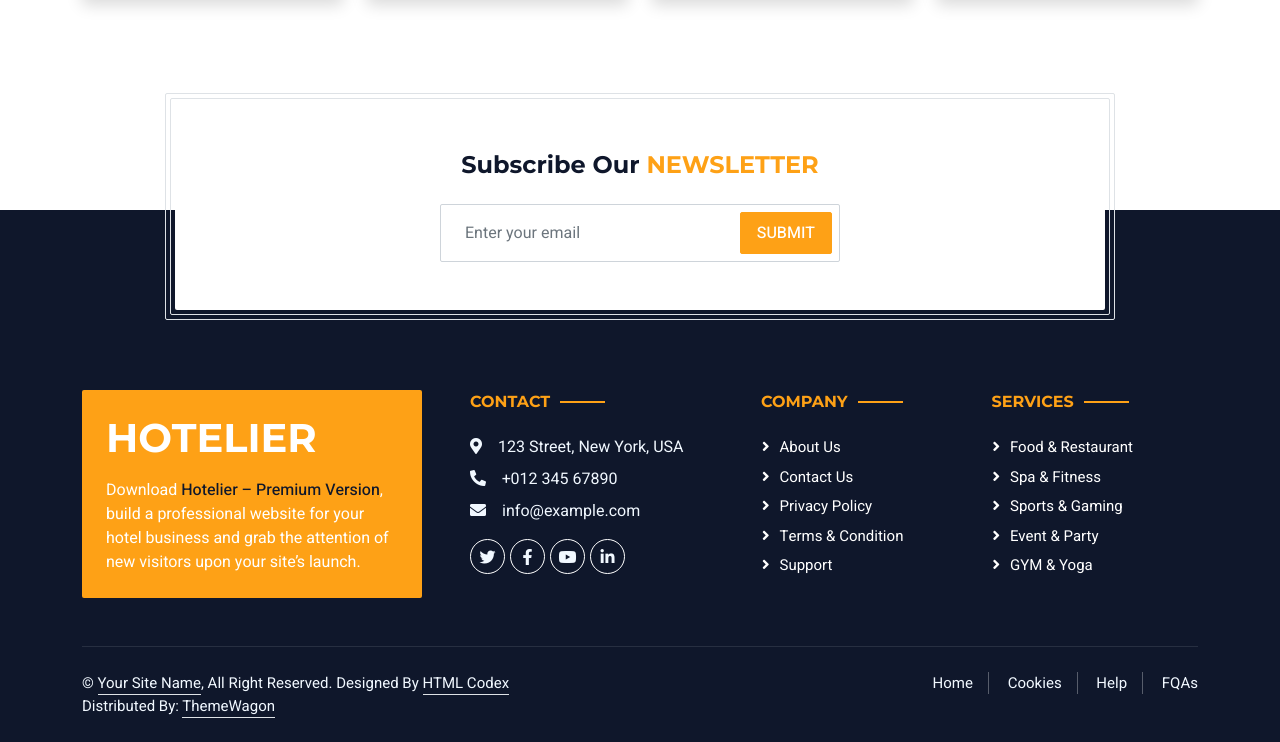
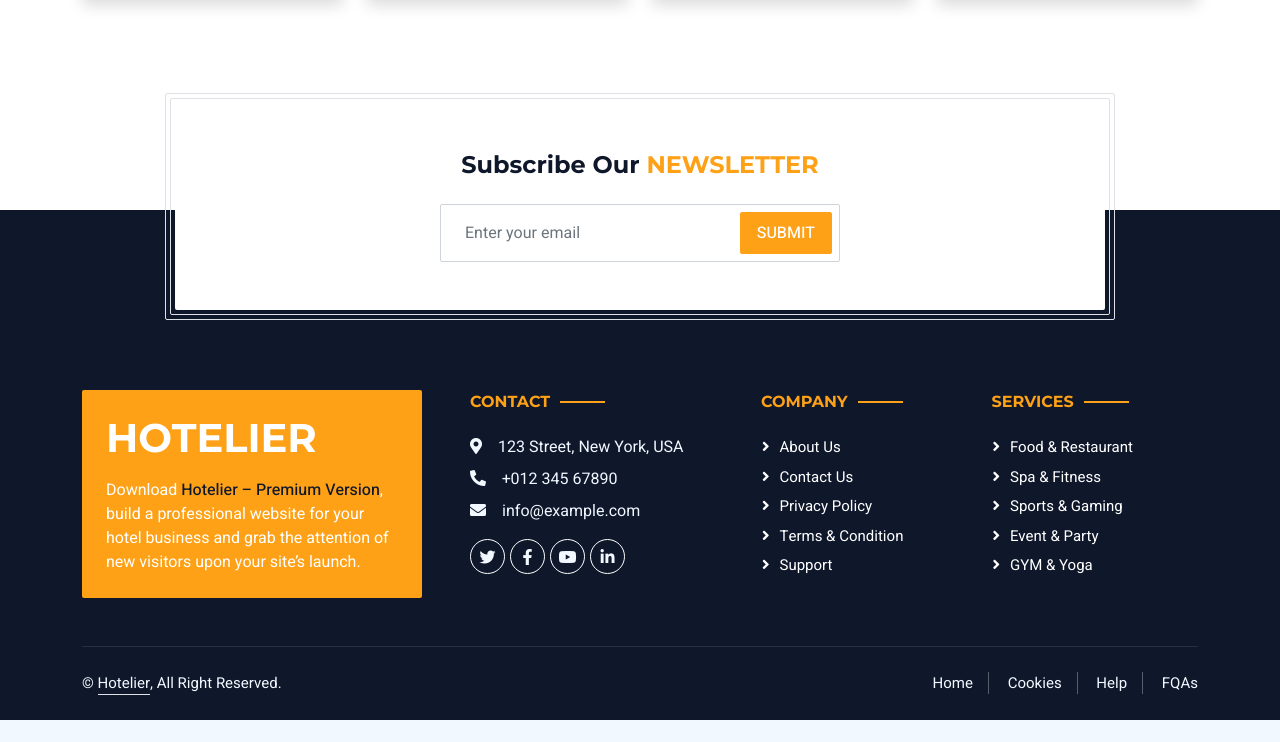
Before and after one commit to bruno-mkti/web-hotelier, a plain HTML site: page index.html in a window 1280 px wide. Shown: the part 4711-5453 px from the top of the page. After the commit the page ends 5431 px from the top, so only its background shows below. Drawn offline with nearby package versions, Linux system fonts and the light colour scheme.

Commit message:
update index.html

```diff
--- a/index.html
+++ b/index.html
@@ -3,7 +3,7 @@
 
 <head>
     <meta charset="utf-8">
-    <title>Hotelier - Hotel HTML Template</title>
+    <title>Hotelier</title>
     <meta content="width=device-width, initial-scale=1.0" name="viewport">
     <meta content="" name="keywords">
     <meta content="" name="description">
@@ -669,11 +669,11 @@
                 <div class="copyright">
                     <div class="row">
                         <div class="col-md-6 text-center text-md-start mb-3 mb-md-0">
-                            &copy; <a class="border-bottom" href="#">Your Site Name</a>, All Right Reserved.
+                            &copy; <a class="border-bottom" href="#">Hotelier</a>, All Right Reserved.
 
 							<!--/*** This template is free as long as you keep the footer author’s credit link/attribution link/backlink. If you'd like to use the template without the footer author’s credit link/attribution link/backlink, you can purchase the Credit Removal License from "https://htmlcodex.com/credit-removal". Thank you for your support. ***/-->
-							Designed By <a class="border-bottom" href="https://htmlcodex.com">HTML Codex</a>
-                            <br>Distributed By: <a class="border-bottom" href="https://themewagon.com" target="_blank">ThemeWagon</a>
+							<a class="border-bottom" href="https://htmlcodex.com"></a>
+                            <br></a>
                         </div>
                         <div class="col-md-6 text-center text-md-end">
                             <div class="footer-menu">
@@ -706,7 +706,6 @@
     <script src="lib/tempusdominus/js/moment-timezone.min.js"></script>
     <script src="lib/tempusdominus/js/tempusdominus-bootstrap-4.min.js"></script>
 
-    <!-- Template Javascript -->
     <script src="js/main.js"></script>
 </body>
 
```
Also changed, not shown: 1 other file.
